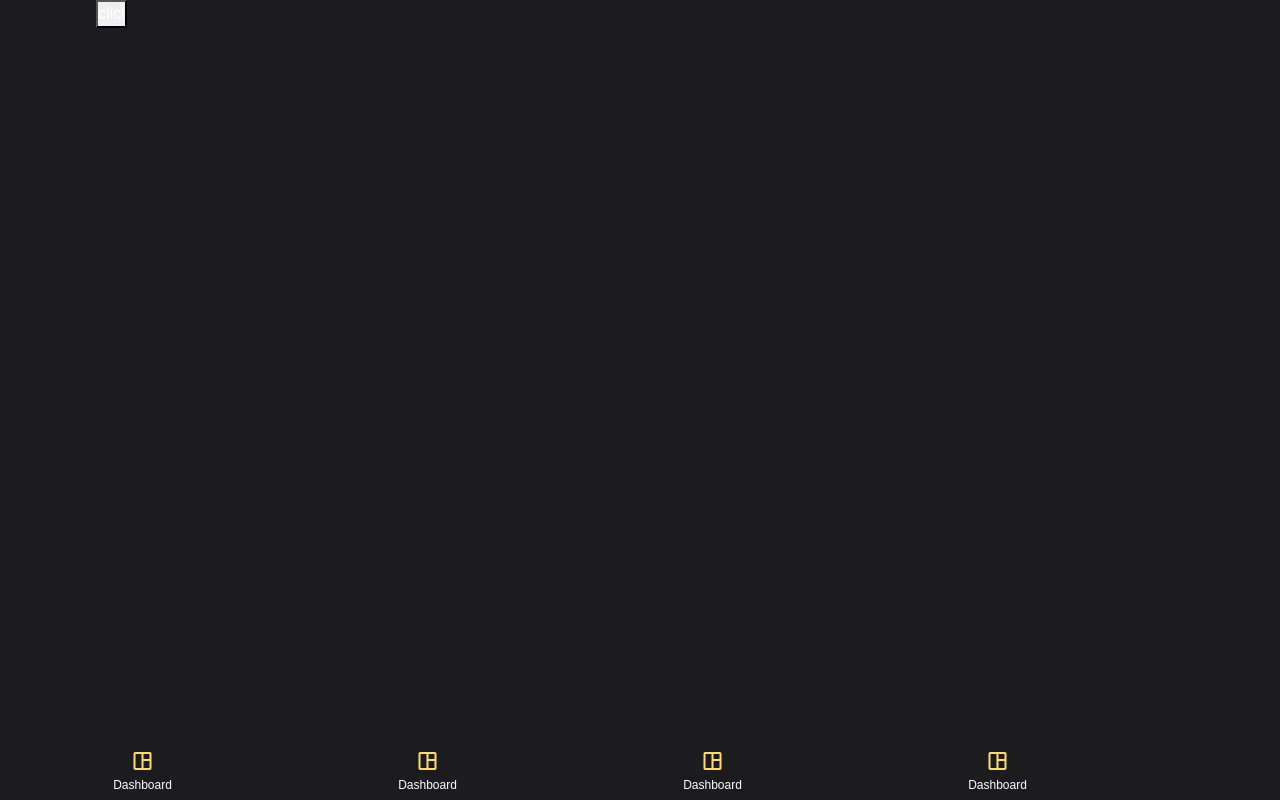
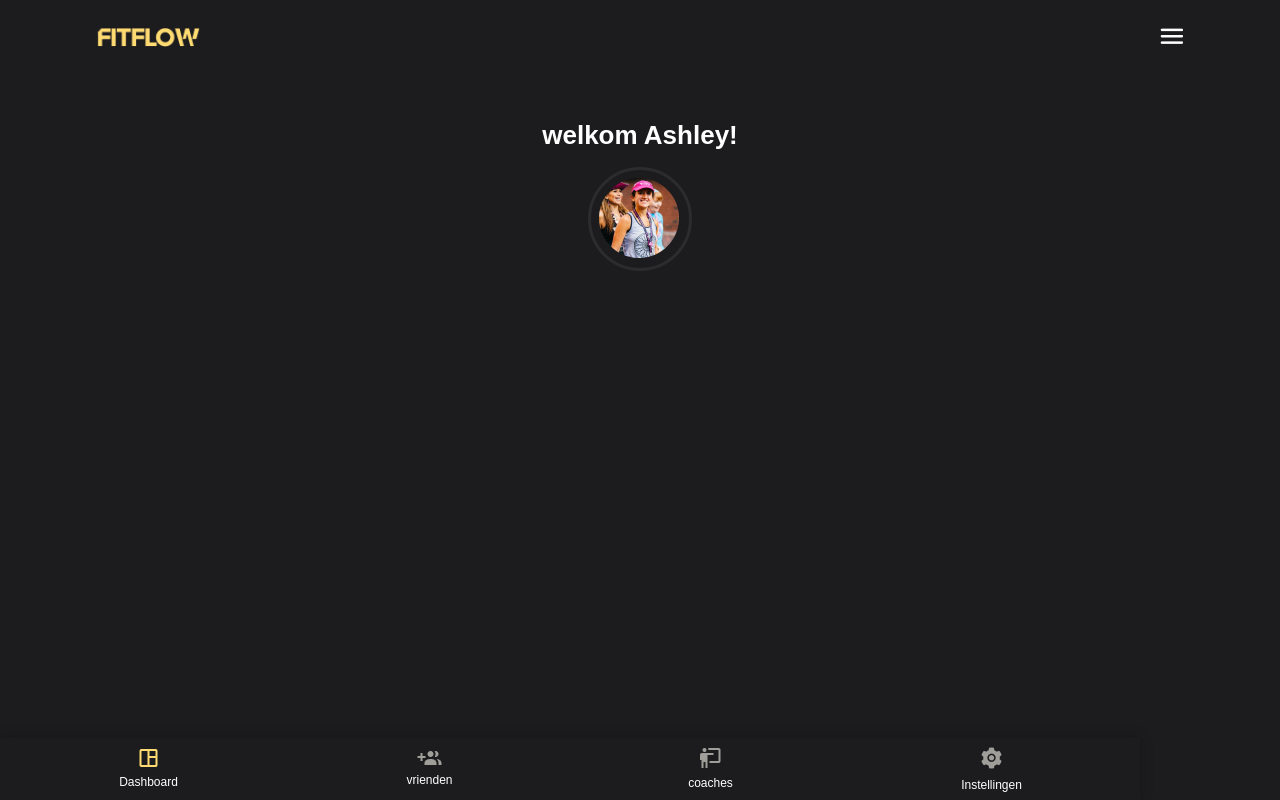
Before and after one commit to nima404/FitFlow-Bs, a React (Create React App) app: page /dashboard in a window 1280 px wide. Built offline with nearby package versions, Linux system fonts and the light colour scheme.

Commit message:
update: change bottom-navbar data , added profile to dashboard page

```diff
--- a/src/components/BottomNavbar/index.jsx
+++ b/src/components/BottomNavbar/index.jsx
@@ -1,26 +1,30 @@
 import { Col, Container, Row } from "react-bootstrap"
 import './style.css';
 import dashboard from '../../assets/icons/dashboard.png';
+import user from '../../assets/icons/user.png';
+import users from '../../assets/icons/users.png';
+import setting from '../../assets/icons/setting.png';
 
 export const BottomNavbar = () => {
+
     return (
-        <Container className="position-fixed bottom-0 start-0 w-100">
-            <Row className="d-flex justify-content-betweeb align-items-center py-2">
+        <Container className="position-fixed bottom-0 start-0 w-100 bottom_menu_bg">
+            <Row className="d-flex justify-content-between align-items-center p-2">
                 <Col className="d-flex flex-column align-items-center justify-content-center">
                     <img src={dashboard} />
                     <h5 className="mt-2 optionTitle">Dashboard</h5>
                 </Col>
                 <Col className="d-flex flex-column align-items-center justify-content-center">
-                    <img src={dashboard} />
-                    <h5 className="mt-2 optionTitle">Dashboard</h5>
+                    <img src={users} />
+                    <h5 className="mt-2 optionTitle">vrienden</h5>
                 </Col>
                 <Col className="d-flex flex-column align-items-center justify-content-center">
-                    <img src={dashboard} />
-                    <h5 className="mt-2 optionTitle">Dashboard</h5>
+                    <img src={user} />
+                    <h5 className="mt-2 optionTitle">coaches</h5>
                 </Col>
                 <Col className="d-flex flex-column align-items-center justify-content-center">
-                    <img src={dashboard} />
-                    <h5 className="mt-2 optionTitle">Dashboard</h5>
+                    <img src={setting} />
+                    <h5 className="mt-2 optionTitle">Instellingen</h5>
                 </Col>
             </Row>
         </Container>
--- a/src/components/BottomNavbar/style.css
+++ b/src/components/BottomNavbar/style.css
@@ -2,3 +2,9 @@
     font-weight: 400;
     font-size: 12px;
 }
+
+.bottom_menu_bg {
+    background: #1C1C1E;
+    box-shadow: 0px 0px 12px rgba(0, 0, 0, 0.25);
+    z-index: 1;
+}
--- a/src/components/Sidebar/style.css
+++ b/src/components/Sidebar/style.css
@@ -7,6 +7,7 @@
 .bgColor {
     background: #1C1C1E;
     height: 100vh;
+    z-index: 999999999999999999999;
 }
 
 .borderStyle {
--- a/src/pages/dashboard/index.jsx
+++ b/src/pages/dashboard/index.jsx
@@ -1,7 +1,11 @@
 import { useState } from "react"
 import { Sidebar } from "../../components/Sidebar"
-import { Container } from "react-bootstrap"
+import { Col, Container, Row } from "react-bootstrap"
 import { BottomNavbar } from "../../components/BottomNavbar"
+import './style.css';
+import logo from '../../assets/images/logo.png';
+import sidebar from '../../assets/icons/sidebar.png';
+import profile from '../../assets/images/profile.png';
 
 export const Dashboard = () => {
     const [sidebarState, setSidebarState] = useState(false)
@@ -10,8 +14,28 @@ export const Dashboard = () => {
             <Sidebar state={sidebarState} setState={setSidebarState} />
 
             <Container>
-                <button onClick={() => setSidebarState(true)}>clicl</button>
-            </Container>
+                <Row className="mt-4 d-flex justify-content-between align-items-center">
+                    <Col>
+                        <img src={logo} className="logoStyle" />
+                    </Col>
+                    <Col className="d-flex justify-content-end">
+                        <img src={sidebar} onClick={() => setSidebarState(true)} />
+                    </Col>
+                </Row>
+
+                <Row className="mt-5 mb-3">
+                    <Col className=" mt-4 d-flex justify-content-center align-items-center flex-column">
+                        <h5 className="d-flex justify-content-center align-items-center mb-3 welcomeText">welkom Ashley!</h5>
+                        <div className="profile_border p-2 rounded-circle">
+                            <img src={profile} />
+                        </div>
+                    </Col>
+                </Row>
+
+                <Row>
+
+                </Row>
+            </Container >
 
             <BottomNavbar />
         </>
--- a/src/pages/dashboard/style.css
+++ b/src/pages/dashboard/style.css
@@ -0,0 +1,20 @@
+.logoStyle {
+    width: 104px;
+}
+
+.profile_border {
+    border: 3px solid #2C2C2E;
+    width: 104px;
+    height: 104px;
+}
+
+.welcomeText {
+    font-size: 26px;
+    font-weight: 600;
+}
+
+.plus-bg-style {
+    background: linear-gradient(274.42deg, #DA840D 0%, #FFDB72 124.45%);
+    width: 48px;
+    height: 48px;
+}
```
